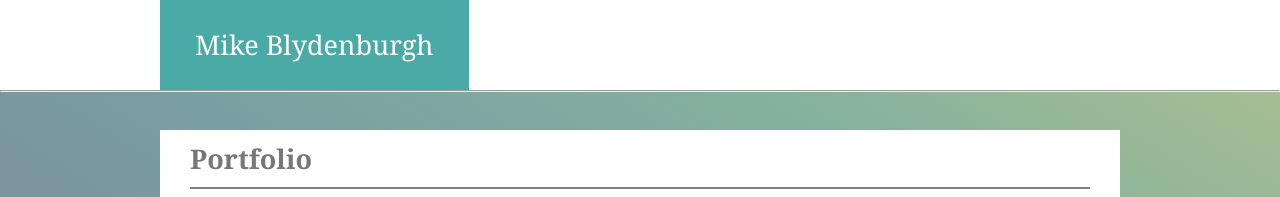
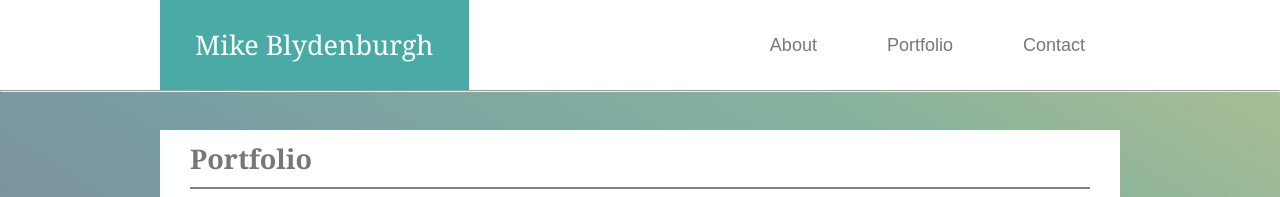
Before and after one commit to mblydenburgh/Responsive-Portfolio, a plain HTML site: page portfolio.html in a window 1280 px wide. Shown: the top 197 px of the page. Drawn offline with Linux system fonts and the light colour scheme.

Commit message:
fix portfolio link color

```diff
--- a/assets/css/portfolio.css
+++ b/assets/css/portfolio.css
@@ -1,4 +1,4 @@
-a{
+div a{
     color: white;
 }
 
```
